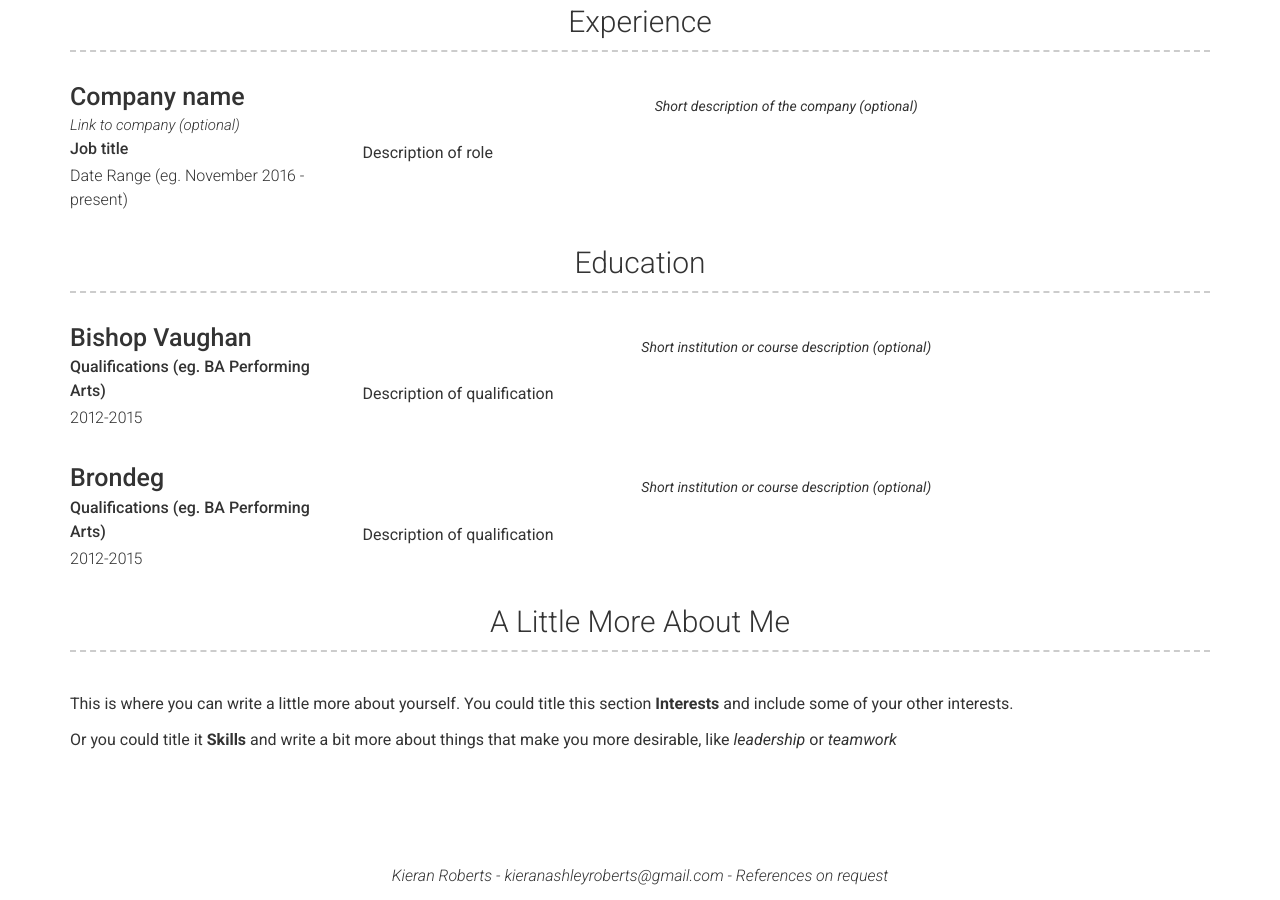
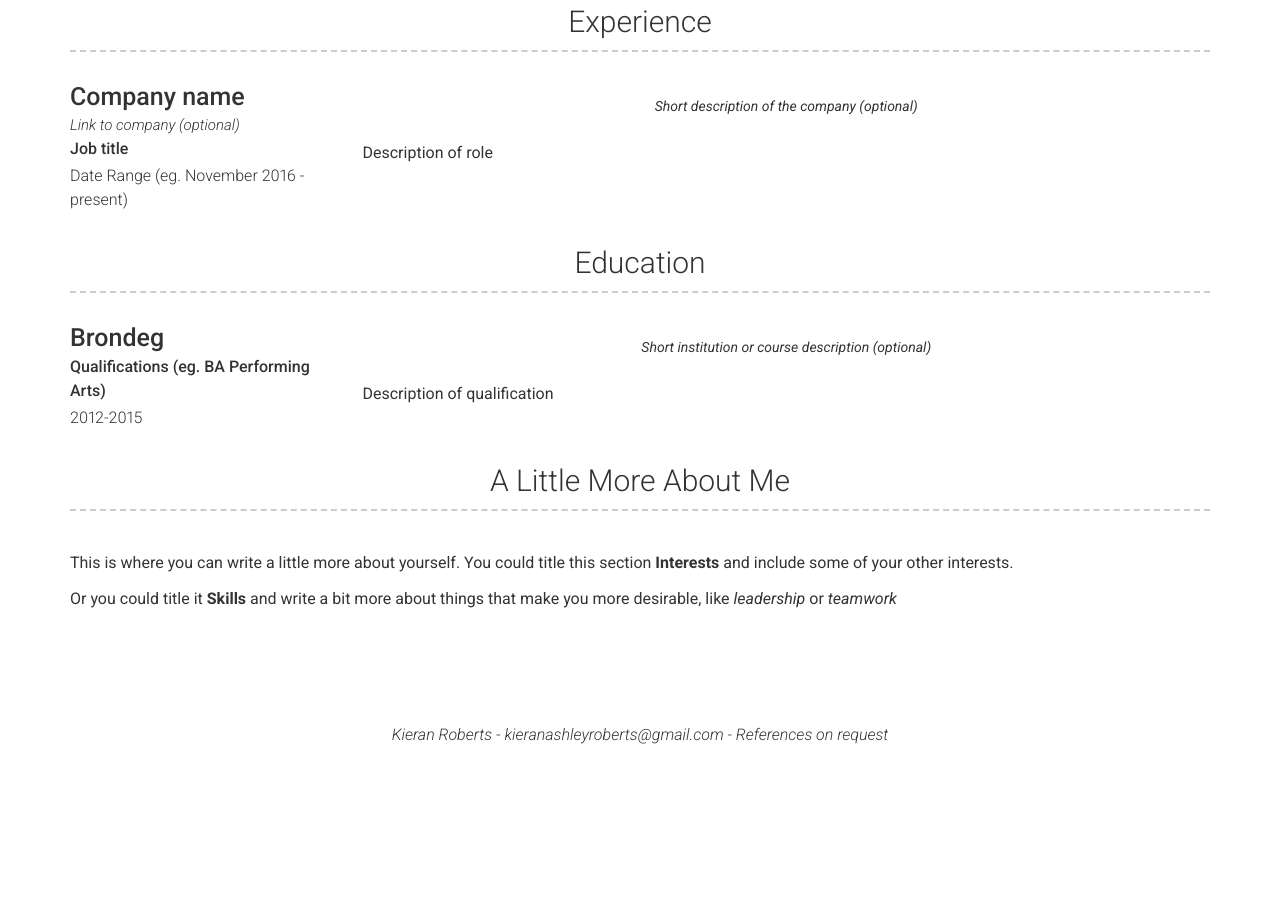
Before and after one commit to KieranRoberts978/KieranRoberts978.github.io, a Jekyll site: the page built from index.md, in a window 1280 px wide and 900 px high, scrolled down 831 px. Built offline with Jekyll 4.4.1, drawn with Linux system fonts in a browser that asks for light colours; after the commit the page ends 1590 px from its top, so only the background shows below that.

Commit message:
Update education.yml

```diff
--- a/_data/education.yml
+++ b/_data/education.yml
@@ -1,15 +1,6 @@
 # Education Template
 - layout: left
   name: Bishop Vaughan
-  dates: 2012-2015
-  qualification: Qualifications (eg. BA Performing Arts)
-  quote: >
-    Short institution or course description (optional)
-  description: | # this will include new lines to allow paragraphs
-    Description of qualification
-
-# Education Template
-- layout: left
   name: Brondeg
   dates: 2012-2015
   qualification: Qualifications (eg. BA Performing Arts)
```
